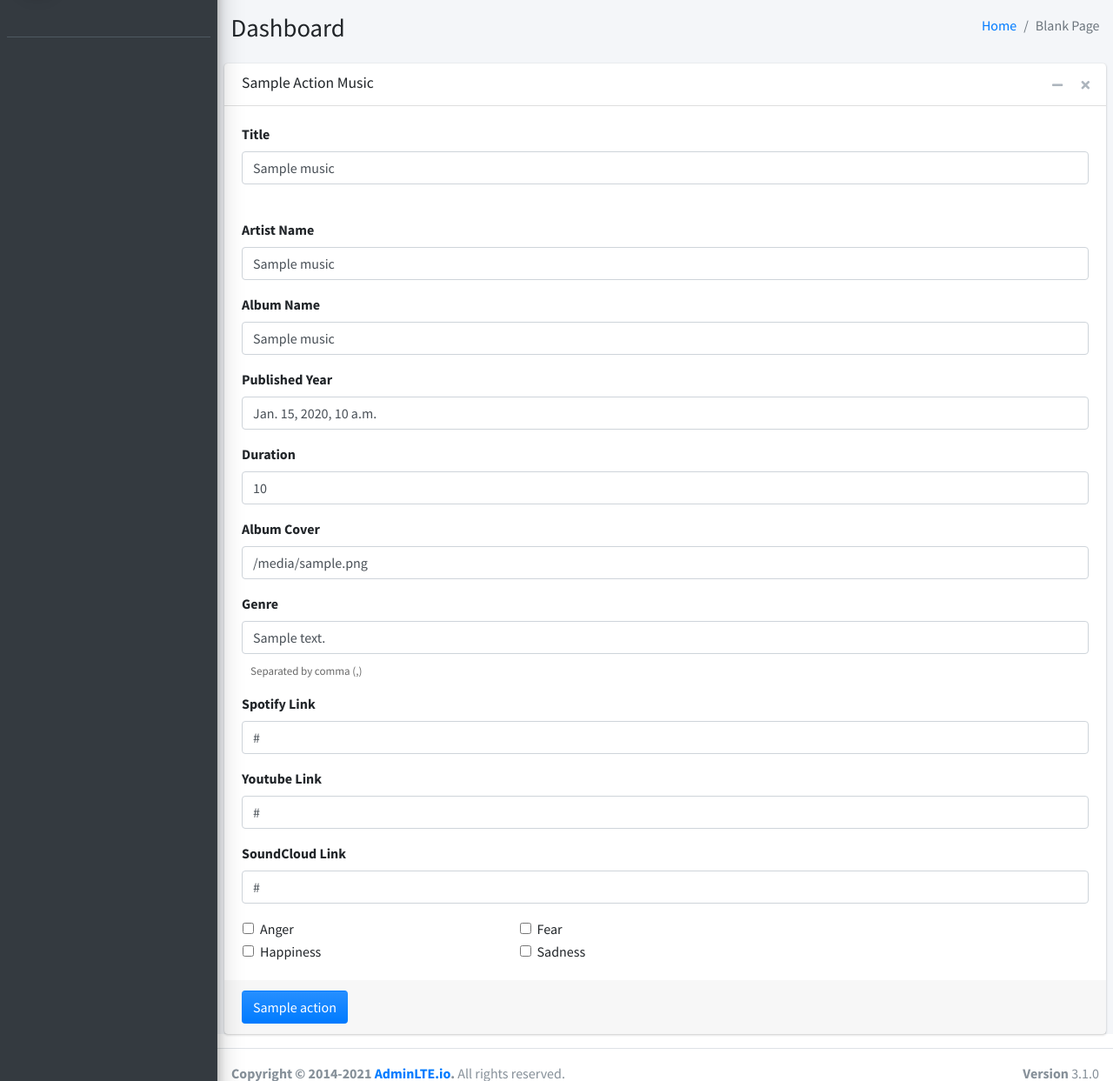
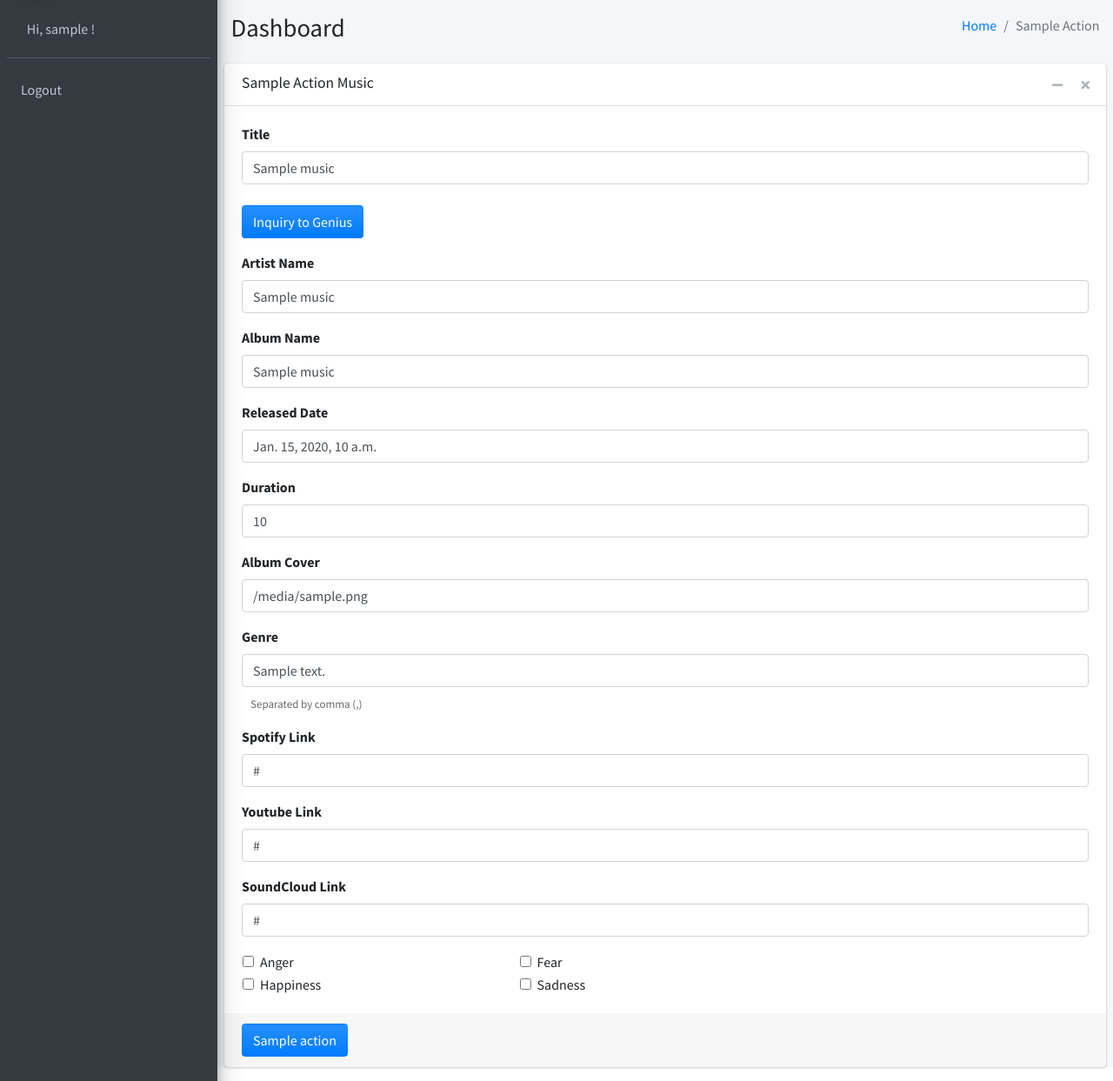
Before and after one commit to darmawanalbert/hacksprint2021-venom, a Django app: template backend/adminapp/templates/adminapp/music_add_or_update.html in a window 1280 px wide. Shown: the part 57-1300 px from the top of the page at 87% size. Run offline with Django 3.2, Linux system fonts and the light colour scheme; the template is opened without the code that fills it: most values are stand-ins (such as "Sample title", 1, 10 or a date in 2020); data that the repository does not hold is empty; some libraries are stand-ins or nearby versions.

Commit message:
update music adminapp

```diff
--- a/backend/adminapp/templates/adminapp/dashboard.html
+++ b/backend/adminapp/templates/adminapp/dashboard.html
@@ -168,7 +168,7 @@
                   <tr>
                   <th>Title</th>
                   <th>Singer</th>
-                  <th style="width: 40px">Published Year</th>
+                  <th>Published Year</th>
                   </tr>
               </thead>
               <tbody>
@@ -181,7 +181,7 @@
                       <a href="/admin/musics/?id={{ music.id }}&action=delete" style="color: red">delete</a>
                   </td>
                   <td>{{ music.artist_name }}</td>
-                  <td>{{ music.published_year }}</td>
+                  <td>{{ music.released_date }}</td>
                 </tr>
                 {% endfor %}
                 </tr>
--- a/backend/adminapp/templates/adminapp/music_add_or_update.html
+++ b/backend/adminapp/templates/adminapp/music_add_or_update.html
@@ -50,14 +50,22 @@
         </div>
         <div class="info">
           <a href="#" class="d-block">
-
+              Hi, {{ username }} !
           </a>
         </div>
       </div>
 
       <!-- Sidebar Menu -->
       <nav class="mt-2">
-
+        <ul class="nav nav-pills nav-sidebar flex-column" data-widget="treeview" role="menu" data-accordion="false">
+          <li class="nav-item">
+            <a href="/admin/logout/" class="nav-link">
+              <p>
+                Logout
+              </p>
+            </a>
+          </li>
+        </ul>
       </nav>
       <!-- /.sidebar-menu -->
     </div>
@@ -75,8 +83,8 @@
           </div>
           <div class="col-sm-6">
             <ol class="breadcrumb float-sm-right">
-              <li class="breadcrumb-item"><a href="#">Home</a></li>
-              <li class="breadcrumb-item active">Blank Page</li>
+              <li class="breadcrumb-item"><a href="/admin/dashboard/">Home</a></li>
+              <li class="breadcrumb-item active" style = "text-transform:capitalize;">{{ action }}</li>
             </ol>
           </div>
         </div>
@@ -108,6 +116,7 @@
                     <label for="inputTitle">Title</label>
                     <input type="text" class="form-control" id="inputTitle" name="title" value="{{ music.title }}" placeholder="e.g Never Gonna Give You Up">
                     <br>
+                    <button type="button" id="inquiryGenius" class="btn bg-gradient-primary" >Inquiry to Genius</button>
                 </div>
                 <div class="form-group">
                     <label for="inputArtistName">Artist Name</label>
@@ -118,8 +127,8 @@
                     <input type="text" class="form-control" id="inputAlbumName" name="album_name" value="{{ music.album_name }}" placeholder="e.g PepeSadAlbum">
                 </div>
                 <div class="form-group">
-                    <label for="inputPublishedYear">Published Year</label>
-                    <input type="text" class="form-control" id="inputPublishedYear" name="published_year" value="{{ music.published_year }}" placeholder="e.g 1991">
+                    <label for="inputReleasedDate">Released Date</label>
+                    <input type="text" class="form-control" id="inputReleasedDate" name="released_date" value="{{ music.released_date }}" placeholder="e.g yyyy-mm-dd">
                 </div>
                 <div class="form-group">
                     <label for="inputDuration">Duration</label>
@@ -136,7 +145,7 @@
                 </div>
                 <div class="form-group">
                     <label for="inputSpotifyLink">Spotify Link</label>
-                    <input type="text" class="form-control" id="inputSpotifyLink" name="spotify_link" value="{{ music.netflix_link }}" placeholder="e.g https://spotify.com/">
+                    <input type="text" class="form-control" id="inputSpotifyLink" name="spotify_link" value="{{ music.spotify_link }}" placeholder="e.g https://spotify.com/">
                 </div>
                 <div class="form-group">
                     <label for="inputYoutubeLink">Youtube Link</label>
@@ -144,7 +153,7 @@
                 </div>
                 <div class="form-group">
                     <label for="inputSoundCloudLink">SoundCloud Link</label>
-                    <input type="text" class="form-control" id="inputSoundCloudLink" name="soundcloud_link" value="{{ music.youtube_link }}" placeholder="e.g https://soundcloud.com/">
+                    <input type="text" class="form-control" id="inputSoundCloudLink" name="soundcloud_link" value="{{ music.soudcloud_link }}" placeholder="e.g https://soundcloud.com/">
                 </div>
                 <!-- /.card-body -->
                 <div class="form-check">
@@ -175,6 +184,9 @@
             <!-- /.card-body -->
             <div class="card-footer">
                 <button type="submit" class="btn bg-gradient-primary">{{ action }}</button>
+                {% if action == 'update' %}
+                <a href="/admin/musics/" class="btn btn-default" style = "text-transform:capitalize;">Add New</a>
+                {% endif %}
             </div>
             <!-- /.card-footer-->
         </form>
@@ -211,5 +223,59 @@
 <script src="{% static '/dist/js/adminlte.min.js'' %}"></script>
 <!-- AdminLTE for demo purposes -->
 <script src="{% static '/dist/js/demo.js' %}"></script>
+<script>
+  $(function(){
+    $("#inquiryGenius").click(function(){
+
+      query = $("#inputTitle").val()
+      $("#inquiryGenius").attr('disabled',true)
+      $("#inquiryGenius").text('loading..')
+
+      if(query == ""){
+        alert("Title is mandatory.")
+        $("#inquiryGenius").attr('disabled',false)
+        $("#inquiryGenius").text('Inquiry to Genius')
+      }
+      else{
+        fetch(location.protocol + '//' + location.host + "/api/genius/?query=" + query)
+        .then((resp) => resp.json())
+        .then(function(response){
+
+          if(response.status == 200){
+            $("#inputTitle").val(response.response.title)
+            $("#inputArtistName").val(response.response.artist_name)
+            $("#inputAlbumName").val(response.response.album_name)
+            $("#inputReleasedDate").val(response.response.published_year)
+            $("#inputAlbumCover").val(response.response.album_cover)
+
+            if(Object.keys(response.response.spotify_link).length != 0){
+              $("#inputSpotifyLink").val(response.response.spotify_link.url)
+            }
+
+            if(Object.keys(response.response.youtube_link).length != 0){
+              $("#inputYoutubeLink").val(response.response.youtube_link.url)
+            }
+
+            if(Object.keys(response.response.soundcloud_link).length != 0){
+              $("#inputSoundCloudLink").val(response.response.soundcloud_link.url)
+            }
+
+          } else {
+            alert(response.message)
+          }
+
+          $("#inquiryGenius").attr('disabled',false)
+          $("#inquiryGenius").text('Inquiry to Genius')
+        }).catch(function(error){
+          console.log(error)
+
+          $("#inquiryGenius").attr('disabled',false)
+          $("#inquiryGenius").text('Inquiry to Genius')
+        })
+      }
+
+    })
+  })
+</script>
 </body>
 </html>
--- a/backend/restapi/models.py
+++ b/backend/restapi/models.py
@@ -9,6 +9,7 @@ class Music(models.Model):
     artist_name = models.CharField(max_length=100, blank=True, default='')
     album_name = models.CharField(max_length=100, blank=True, default='')
     published_year = models.IntegerField(blank=True, default=0)
+    released_date = models.CharField(max_length=10, blank=True, default='')
     duration = models.IntegerField(blank=True, default=0)
     album_cover = models.TextField(blank=True, default='')
     genre = models.JSONField(default={})
```
Also changed, not shown: backend/adminapp/musicViews.py (+20 -6 lines), backend/restapi/third_party_views.py (+27 -19 lines), backend/restapi/migrations/0001_initial.py, backend/restapi/migrations/0002_auto_20210712_2250.py (deleted), backend/restapi/migrations/0003_auto_20210712_2354.py (deleted).
